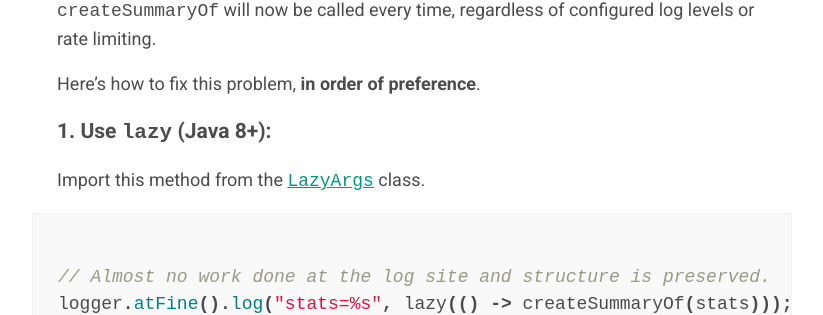
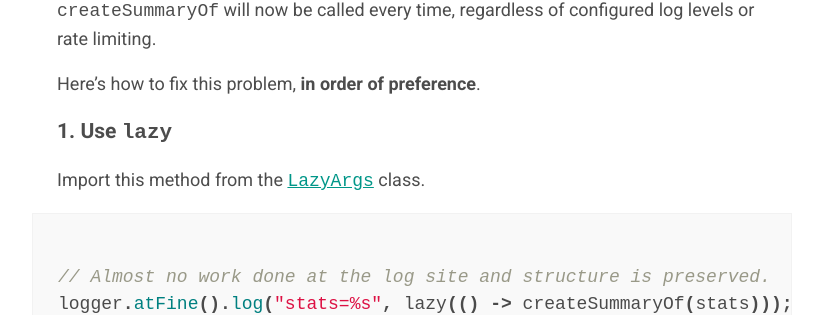
Before and after one commit to google/flogger, a Jekyll site: the page built from best_practice.md, in a window 1280 px wide and 900 px high, scrolled down 1289 px. Shown: the part 142-457 px from the top of the window, without its empty margins (228-1051 px from the left). Built offline with Jekyll 4.4.1, drawn with Linux system fonts in a browser that asks for light colours; our own code applies the rules of GitHub Pages for plain Markdown files.

Commit message:
Update references to older Java versions.
We've required Java 8 since cl/607018759, though we do (I assume) maintain compatibility with some old Android versions. (I don't know that we've specified exactly how old. Google projects have moved to version 23 pretty much across the board.)

RELNOTES=n/a
PiperOrigin-RevId: 797301656

```diff
--- a/best_practice.md
+++ b/best_practice.md
@@ -42,7 +42,7 @@ levels or rate limiting.
 
 Here's how to fix this problem, **in order of preference**.
 
-### 1. Use `lazy` (Java 8+):
+### 1. Use `lazy`
 
 Import this method from the [`LazyArgs`] class.
 
```
